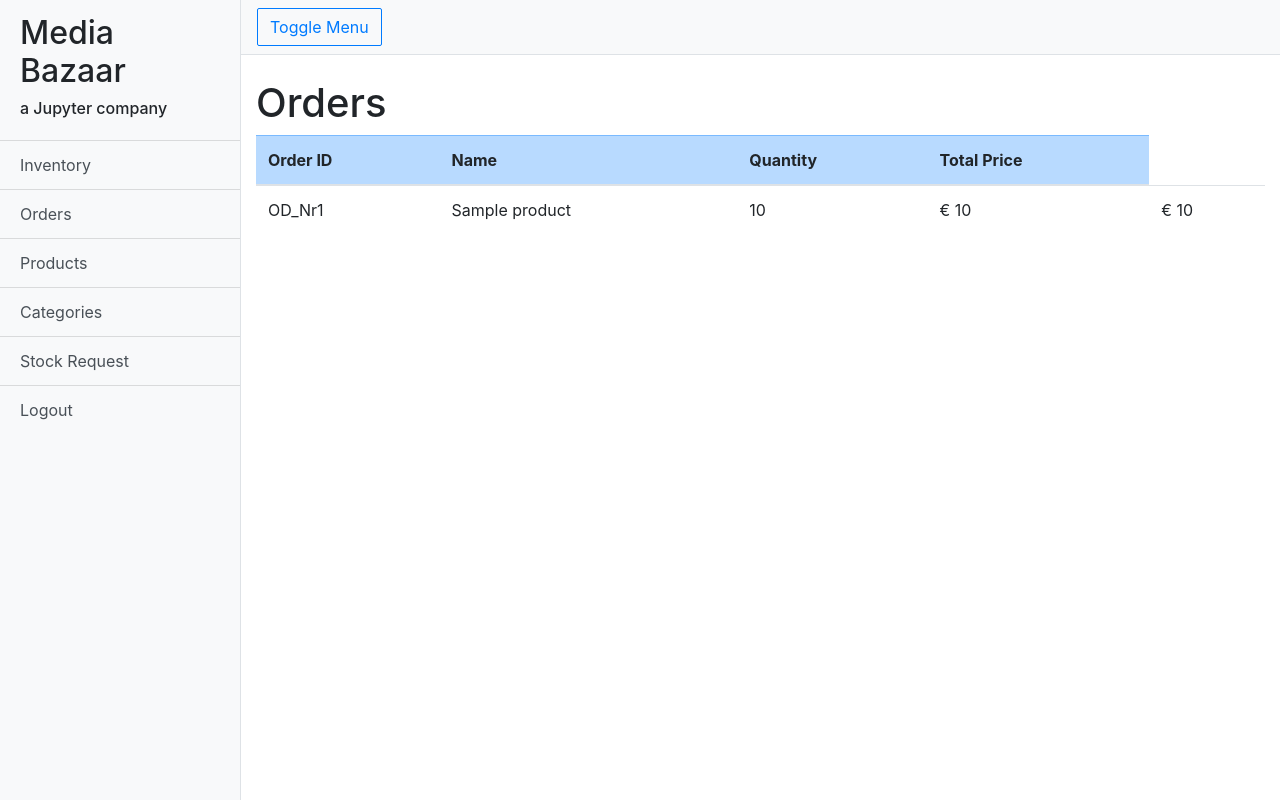
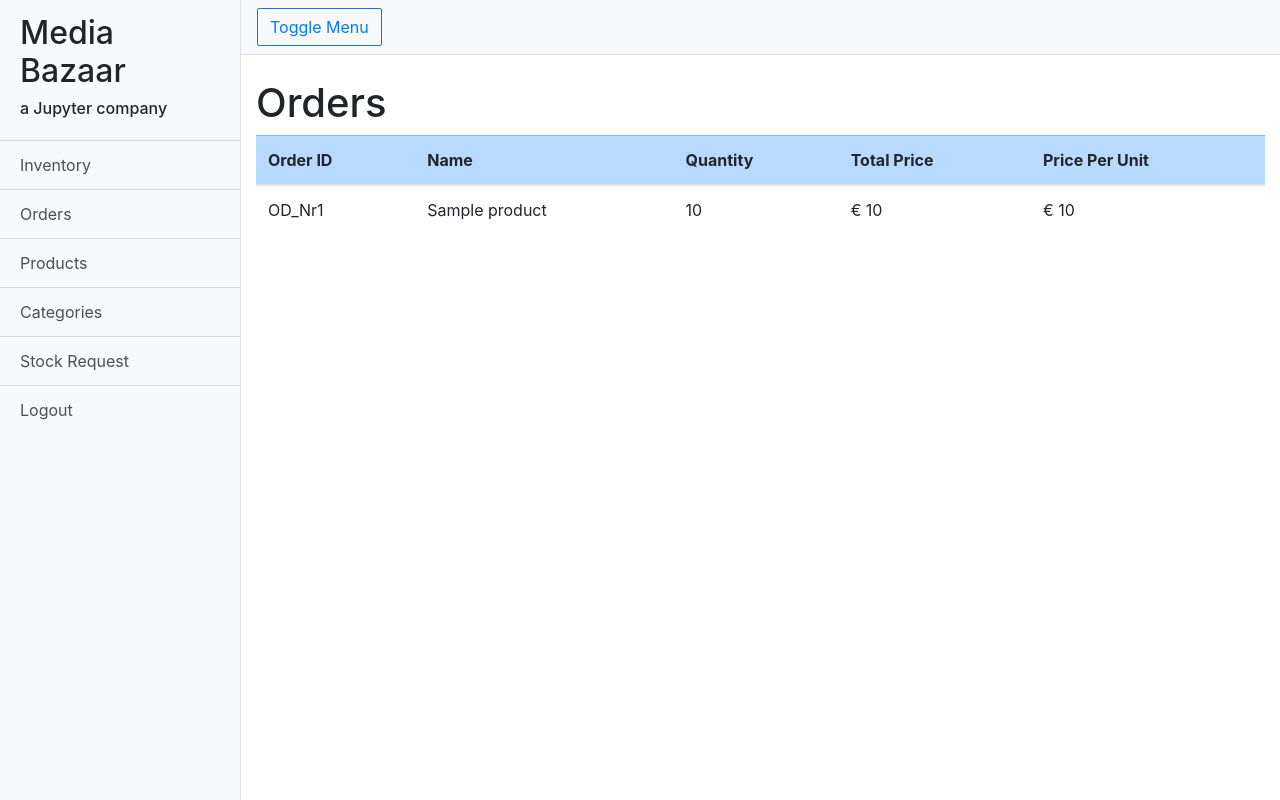
Before and after one commit to Josenavacar/MediaBazaar, a PHP site: page /mediabazaar/order in a window 1280 px wide. Run offline with PHP 8.4, Linux system fonts and the light colour scheme; tables that the repository leaves empty or names only in its code hold one stand-in row (values such as "Sample post"); some libraries are stand-ins or nearby versions.

Commit message:
Added line of code that was accidentally removed.

```diff
--- a/mediaBazaarStockManagement/view/orders/view.php
+++ b/mediaBazaarStockManagement/view/orders/view.php
@@ -8,6 +8,7 @@
 							<th scope="col">Name</th>
                             <th scope="col">Quantity</th>
 							<th scope="col">Total Price</th>
+                            <th scope="col">Price Per Unit</th>
 						</tr>
 					</thead>
 					<tbody>
```
